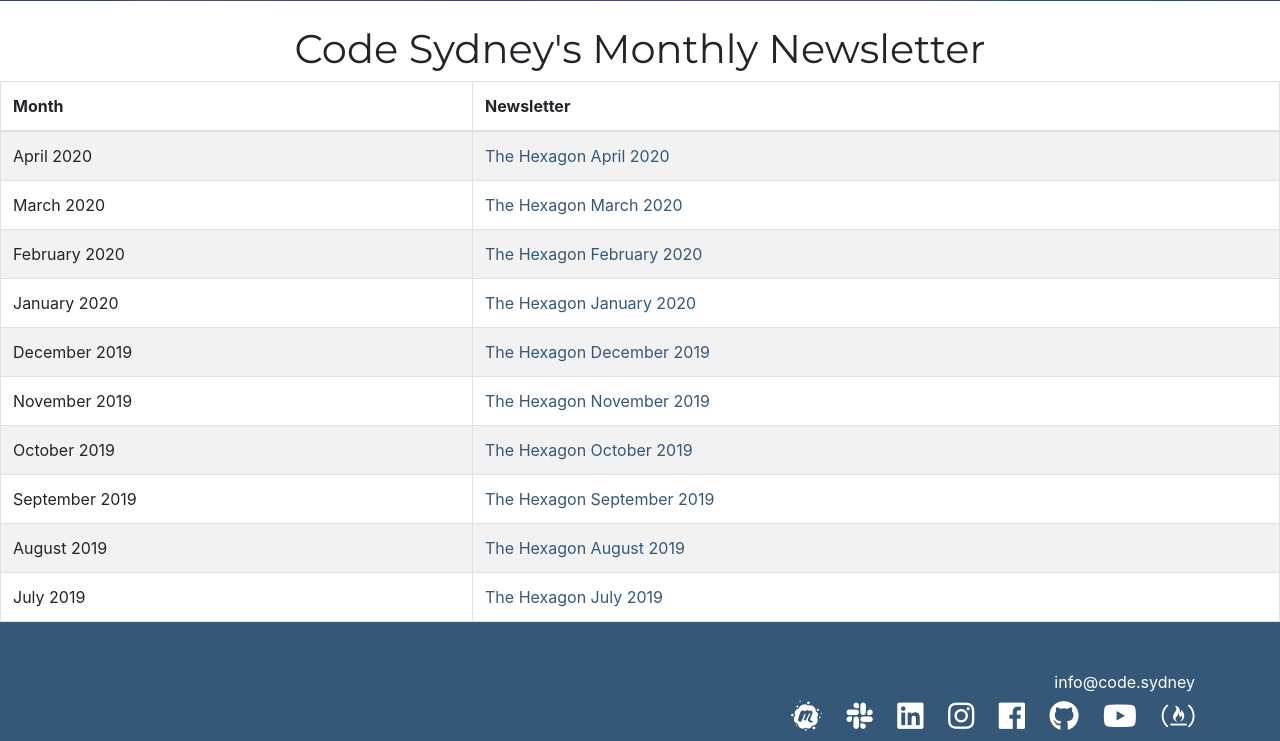
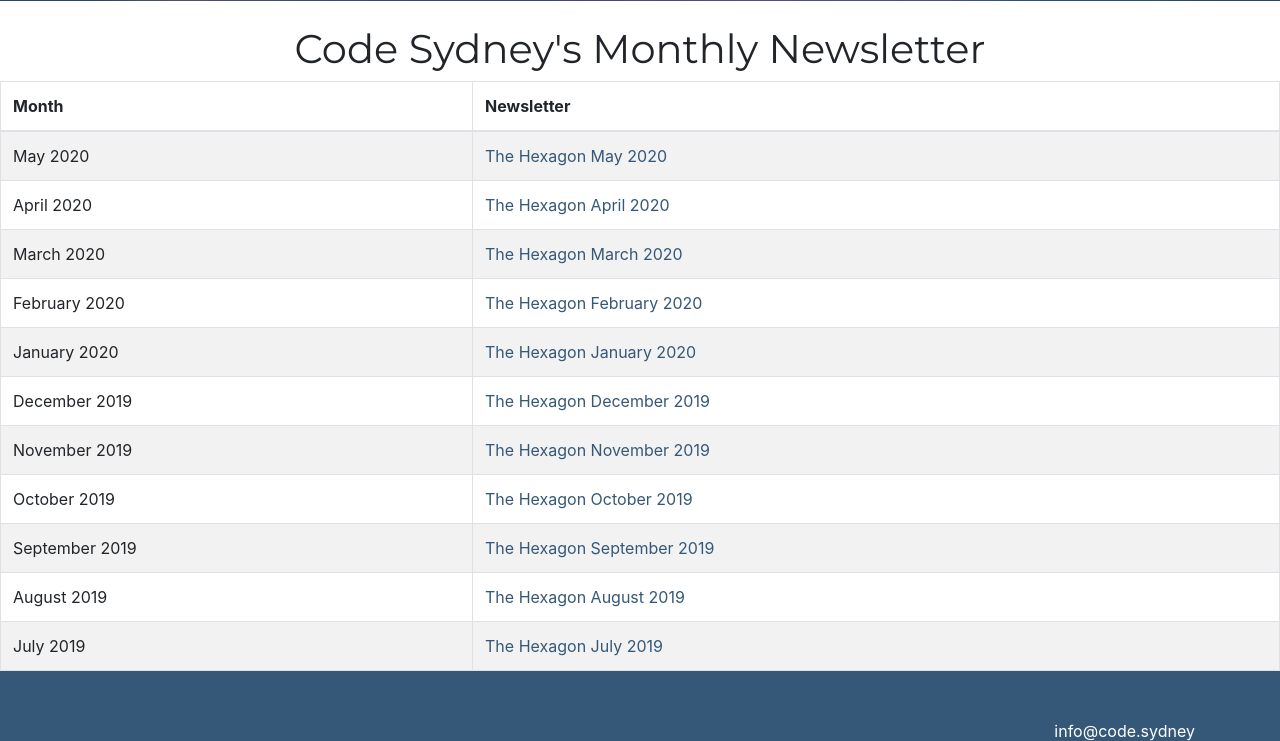
Before and after one commit to thecodesydney/codesydneywebsite, a Flask app: page /newsletter in a window 1280 px wide. Shown: the part 704-1445 px from the top of the page. Run offline with Flask 2, Linux system fonts and the light colour scheme; some libraries are stand-ins or nearby versions.

Commit message:
Added May 2020 Newsletter

```diff
--- a/templates/newsletter.html
+++ b/templates/newsletter.html
@@ -37,6 +37,10 @@
             </tr>
         </thead>
         <tbody>
+            <tr>
+              <td>May 2020</a></td>
+              <td><a href="{{ url_for('static', filename='pdf/The_Hexagon_May_2020.pdf') }}" target="_blank">The Hexagon May 2020</a></td>
+            </tr>
             <tr>
                 <td>April 2020</a></td>
                 <td><a href="{{ url_for('static', filename='pdf/The_Hexagon_April_2020.pdf') }}" target="_blank">The Hexagon April 2020</a></td>
```
Also changed, not shown: 1 other file.
